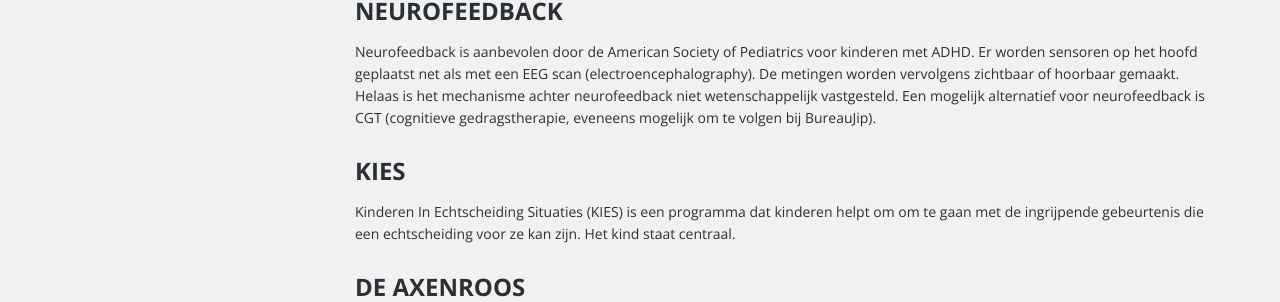
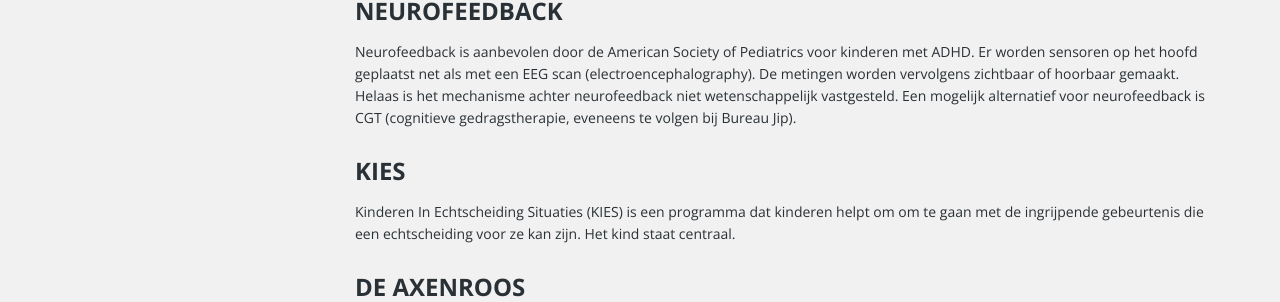
Before and after one commit to mrquincle/bureau-jip, a Jekyll site: the page built from 02-methodieken.md, in a window 1280 px wide. Shown: the part 979-1281 px from the top of the page. Built offline with Jekyll 4.4.1, drawn with Linux system fonts in a browser that asks for light colours.

Commit message:
Update 02-methodieken.md

```diff
--- a/02-methodieken.md
+++ b/02-methodieken.md
@@ -17,7 +17,7 @@ EMDR (Eye Movement Densitization and Reprocessing) is een psychotherapie, ontwik
 
 ## Neurofeedback
 
-Neurofeedback is aanbevolen door de American Society of Pediatrics voor kinderen met ADHD. Er worden sensoren op het hoofd geplaatst net als met een EEG scan (electroencephalography). De metingen worden vervolgens zichtbaar of hoorbaar gemaakt. Helaas is het mechanisme achter neurofeedback niet wetenschappelijk vastgesteld. Een mogelijk alternatief voor neurofeedback is CGT (cognitieve gedragstherapie, eveneens mogelijk om te volgen bij BureauJip).
+Neurofeedback is aanbevolen door de American Society of Pediatrics voor kinderen met ADHD. Er worden sensoren op het hoofd geplaatst net als met een EEG scan (electroencephalography). De metingen worden vervolgens zichtbaar of hoorbaar gemaakt. Helaas is het mechanisme achter neurofeedback niet wetenschappelijk vastgesteld. Een mogelijk alternatief voor neurofeedback is CGT (cognitieve gedragstherapie, eveneens te volgen bij Bureau Jip).
 
 ## KIES
 
```
